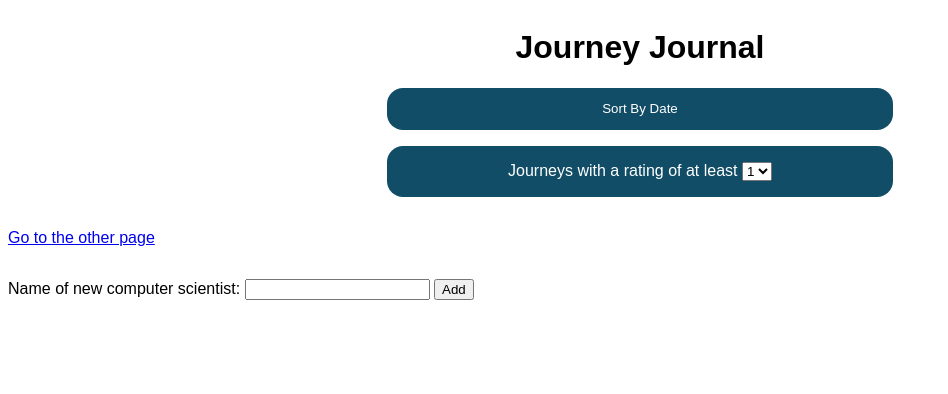
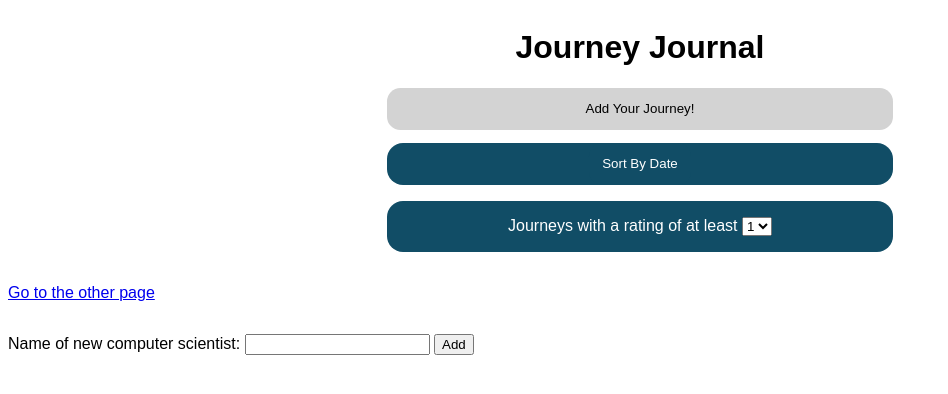
Before and after one commit to ubahl/Journey-Journal, a Flask app: template templates/index.html in a window 1280 px wide. Shown: the top 394 px of the page, without its empty margins (0-948 px from the left). Run offline with Flask 2, Linux system fonts and the light colour scheme; the template is opened without the code that fills it, so the values that code supplies are empty; parts of the project's set-up code (start-up, migrations or seed data) failed here and were passed over.

Commit message:
Adds button to add journey

```diff
--- a/static/style.css
+++ b/static/style.css
@@ -10,6 +10,18 @@ body {
 	display: flex;
 	flex-direction: column;
 	justify-content: center;
+}
+
+.add-journey-button {
+	background: #d3d3d3;
+	border: none;
+	border-radius: 1em;
+	display: flex;
+	margin-bottom: 1em;
+	margin-left: 30%;
+	margin-right: 30%;
+	justify-content: center;
+	padding: 1em;
 }
 
 .filter-button {
--- a/templates/index.html
+++ b/templates/index.html
@@ -6,9 +6,12 @@
 
 <body>
   <h1>Journey Journal</h1>
-  <!-- <div>{{data}}</div> -->
 
   <div class="filters">
+    <button class="add-journey-button" onclick="location.href = '/post-journey'">
+      Add Your Journey!
+    </button>
+
     <form method="GET" action="/sort" class="filter-form">
       <button class="filter-button" formaction="/sort">Sort By Date</button>
     </form>
```
